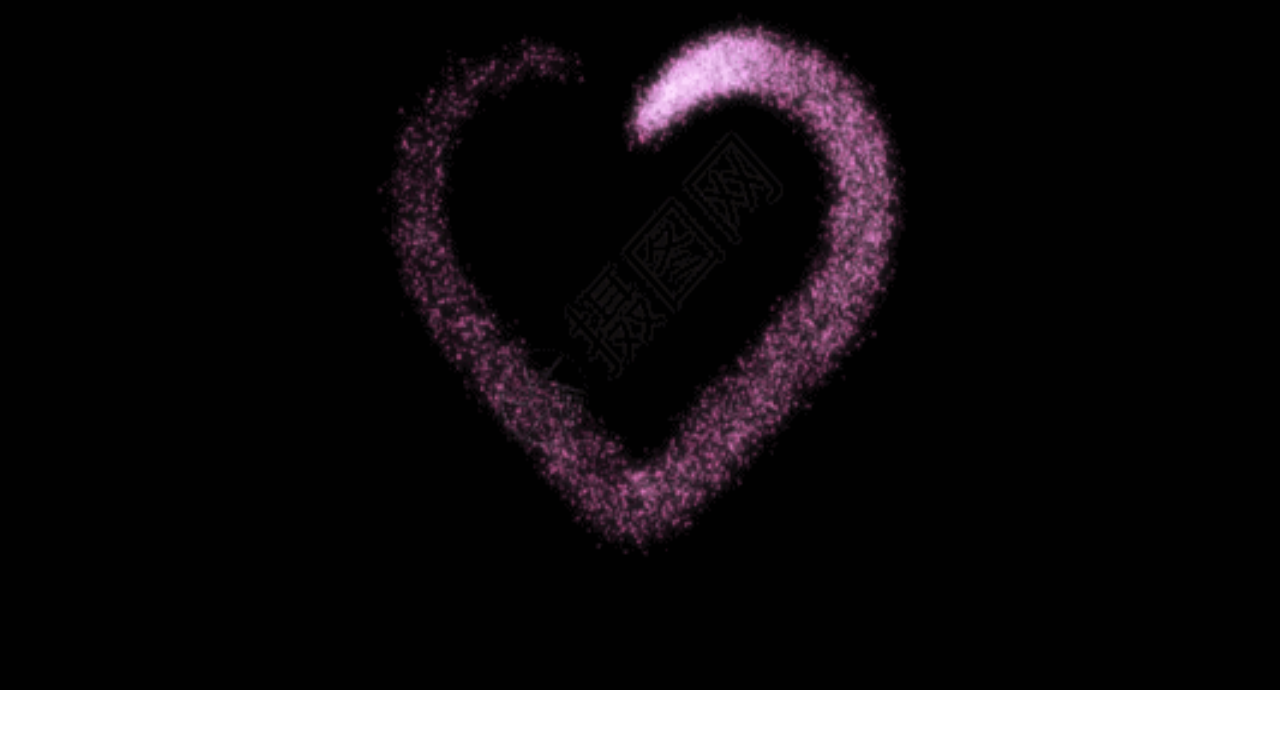
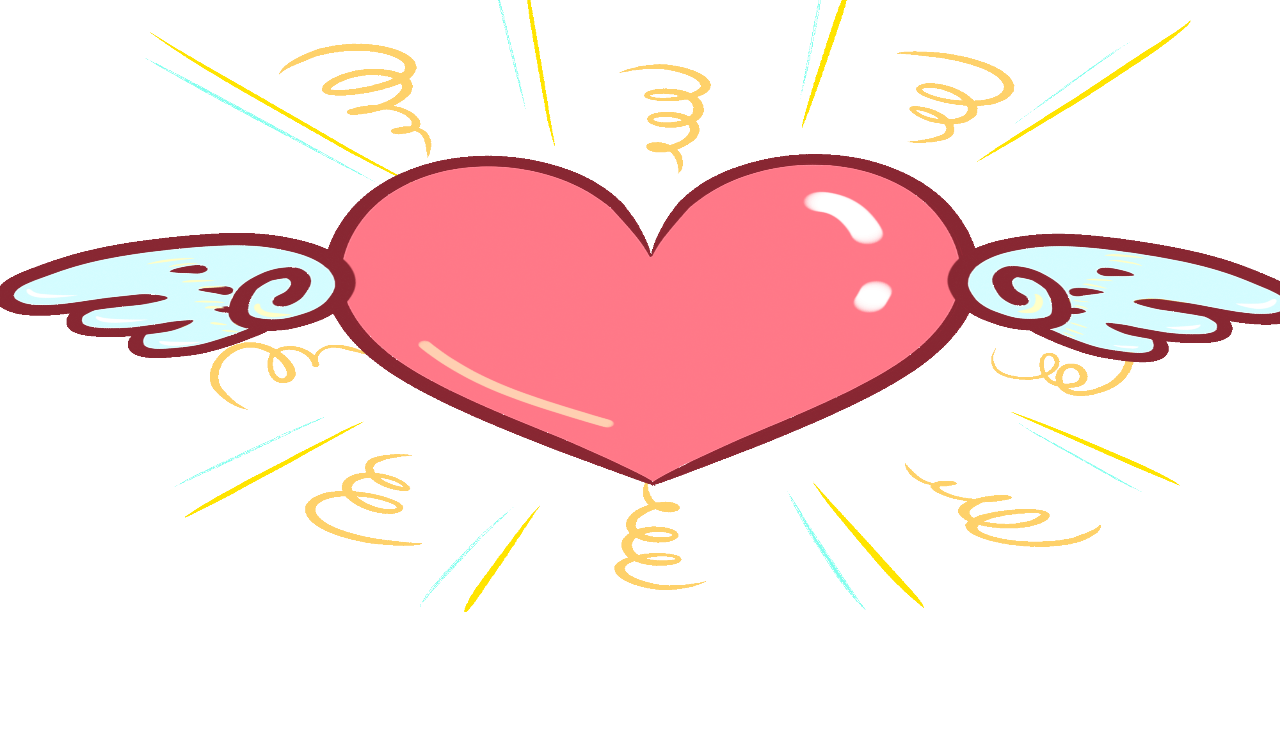
Before and after one commit to ihbdy/xiaohaha, a plain HTML site: page hxb-i-clh.html in a window 1280 px wide. Shown: the part 110-850 px from the top of the page. Drawn offline with Linux system fonts and the light colour scheme.

Commit message:
Update hxb-i-clh.html

```diff
--- a/hxb-i-clh.html
+++ b/hxb-i-clh.html
@@ -11,7 +11,7 @@
         height: 100%;
       }
       body {
-        background-image: url(./love.gif);
+        background-image: url(./love1.gif);
         background-repeat: no-repeat;
         background-size: 100% 100%;
       }
```
